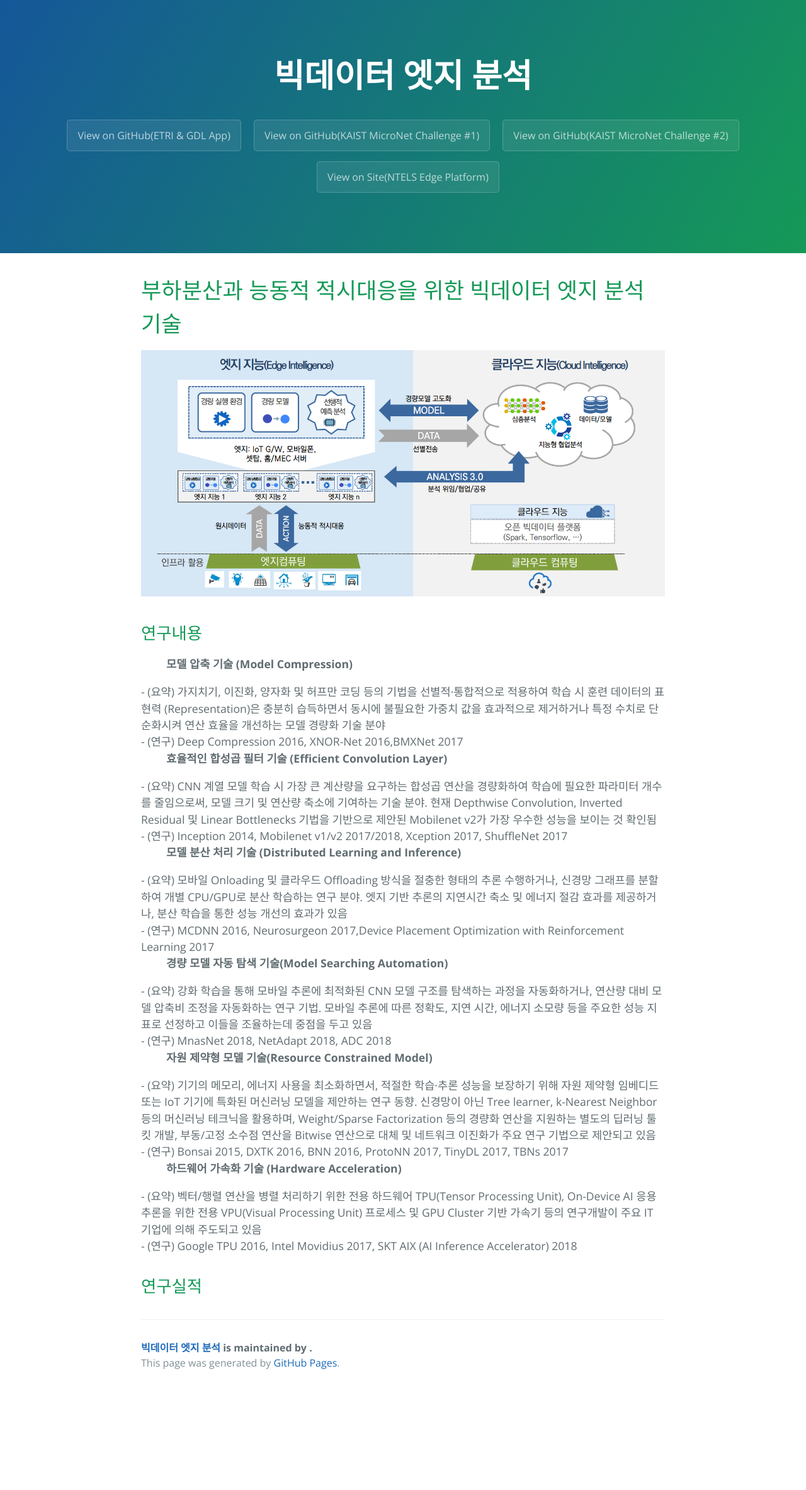
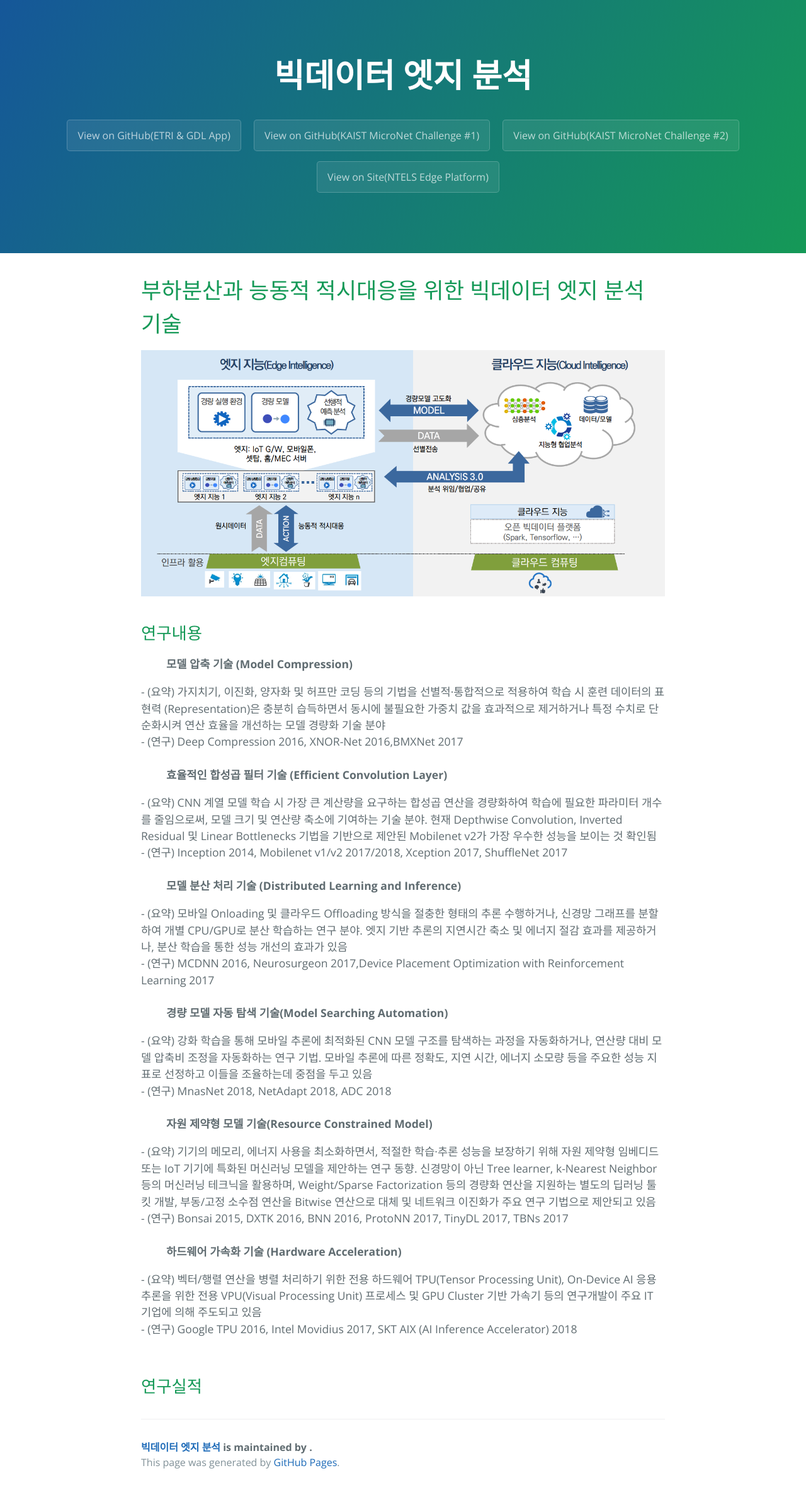
Before and after one commit to ETRI-EdgeAnalytics/docs, a Jekyll site: the page built from index.html, in a window 1280 px wide. Shown: the whole page at 63% size. Built offline with Jekyll 4.4.1, drawn with Linux system fonts in a browser that asks for light colours; before the commit the page ends 2208 px from its top, so only the background shows below that.

Commit message:
Add files via upload

```diff
--- a/index.html
+++ b/index.html
@@ -11,27 +11,27 @@ title: {{ site.name }}
 <h2> 연구내용 </h2>
   <ul class="posts"> <b> 모델 압축 기술 (Model Compression) </b> </ul>
 - (요약) 가지치기, 이진화, 양자화 및 허프만 코딩 등의 기법을 선별적·통합적으로 적용하여 학습 시 훈련 데이터의 표현력 (Representation)은 충분히 습득하면서 동시에 불필요한 가중치 값을 효과적으로 제거하거나 특정 수치로 단순화시켜 연산 효율을 개선하는 모델 경량화 기술 분야 <br>
-- (연구) Deep Compression 2016, XNOR-Net 2016,BMXNet 2017 <br>
+- (연구) Deep Compression 2016, XNOR-Net 2016,BMXNet 2017 <br> <br>
 
 <ul class="posts"> <b> 효율적인 합성곱 필터 기술 (Efficient Convolution Layer)</b> </ul>
 - (요약) CNN 계열 모델 학습 시 가장 큰 계산량을 요구하는 합성곱 연산을 경량화하여 학습에 필요한 파라미터 개수를 줄임으로써, 모델 크기 및 연산량 축소에 기여하는 기술 분야. 현재 Depthwise Convolution, Inverted Residual 및 Linear Bottlenecks 기법을 기반으로 제안된 Mobilenet v2가 가장 우수한 성능을 보이는 것 확인됨 <br>
-- (연구) Inception 2014, Mobilenet v1/v2 2017/2018, Xception 2017, ShuffleNet 2017 <br>
+- (연구) Inception 2014, Mobilenet v1/v2 2017/2018, Xception 2017, ShuffleNet 2017 <br> <br>
 
 <ul class="posts"> <b>  모델 분산 처리 기술 (Distributed Learning and Inference) </b> </ul>
 - (요약) 모바일 Onloading 및 클라우드 Offloading 방식을 절충한 형태의 추론 수행하거나, 신경망 그래프를 분할하여 개별 CPU/GPU로 분산 학습하는 연구 분야. 엣지 기반 추론의 지연시간 축소 및 에너지 절감 효과를 제공하거나, 분산 학습을 통한 성능 개선의 효과가 있음 <br>
-- (연구) MCDNN 2016, Neurosurgeon 2017,Device Placement Optimization with Reinforcement Learning 2017 <br>
+- (연구) MCDNN 2016, Neurosurgeon 2017,Device Placement Optimization with Reinforcement Learning 2017 <br> <br>
 
 <ul class="posts"> <b> 경량 모델 자동 탐색 기술(Model Searching Automation) </b> </ul>
 - (요약) 강화 학습을 통해 모바일 추론에 최적화된 CNN 모델 구조를 탐색하는 과정을 자동화하거나, 연산량 대비 모델 압축비 조정을 자동화하는 연구 기법. 모바일 추론에 따른 정확도, 지연 시간, 에너지 소모량 등을 주요한 성능 지표로 선정하고 이들을 조율하는데 중점을 두고 있음  <br>
-- (연구) MnasNet 2018, NetAdapt 2018, ADC 2018<br>
+- (연구) MnasNet 2018, NetAdapt 2018, ADC 2018<br> <br>
 
 <ul class="posts"> <b>  자원 제약형 모델 기술(Resource Constrained Model) </b> </ul>
 - (요약) 기기의 메모리, 에너지 사용을 최소화하면서, 적절한 학습·추론 성능을 보장하기 위해 자원 제약형 임베디드 또는 IoT 기기에 특화된 머신러닝 모델을 제안하는 연구 동향. 신경망이 아닌 Tree learner, k-Nearest Neighbor 등의 머신러닝 테크닉을 활용하며, Weight/Sparse Factorization 등의 경량화 연산을 지원하는 별도의 딥러닝 툴킷 개발, 부동/고정 소수점 연산을 Bitwise 연산으로 대체 및 네트워크 이진화가 주요 연구 기법으로 제안되고 있음   <br>
-- (연구) Bonsai 2015, DXTK 2016, BNN 2016, ProtoNN 2017, TinyDL 2017, TBNs 2017 <br>
+- (연구) Bonsai 2015, DXTK 2016, BNN 2016, ProtoNN 2017, TinyDL 2017, TBNs 2017 <br> <br>
 
 <ul class="posts"> <b>  하드웨어 가속화 기술 (Hardware Acceleration) </b> </ul>
 - (요약) 벡터/행렬 연산을 병렬 처리하기 위한 전용 하드웨어 TPU(Tensor Processing Unit), On-Device AI 응용 추론을 위한 전용 VPU(Visual Processing Unit) 프로세스 및 GPU Cluster 기반 가속기 등의 연구개발이 주요 IT 기업에 의해 주도되고 있음 <br>
-- (연구) Google TPU 2016, Intel Movidius 2017, SKT AIX (AI Inference Accelerator) 2018 <br>
+- (연구) Google TPU 2016, Intel Movidius 2017, SKT AIX (AI Inference Accelerator) 2018 <br> <br>
 
 <h2> 연구실적 </h2>
 
```
